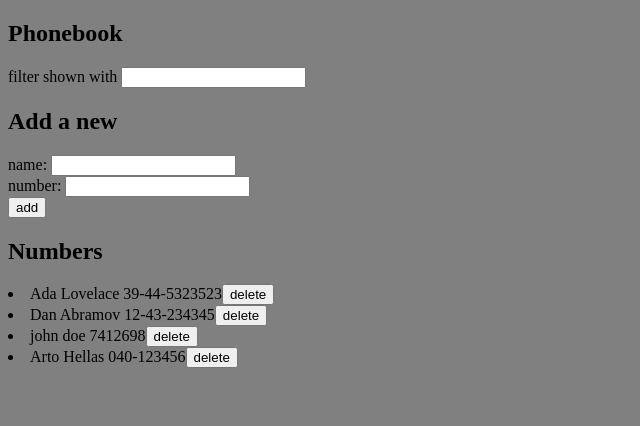
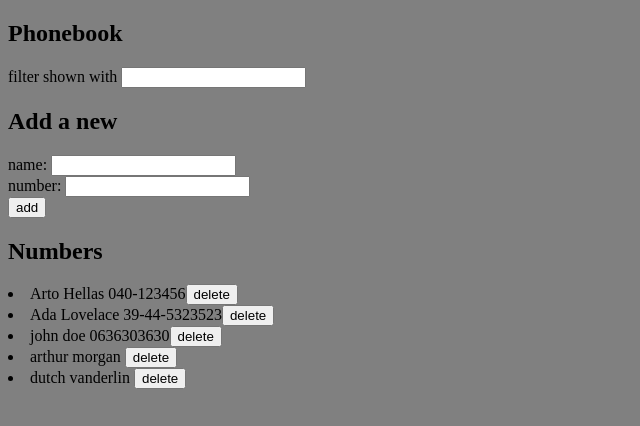
Before and after one commit to mateogrange/FullstackOpen-cours, a React (Vite) app in the folder part2/courseinfo/: page / in a window 1280 px wide. Shown: the top 426 px of the page, without its empty margins (0-640 px from the left). Built offline with nearby package versions, Linux system fonts and the light colour scheme; data requests are answered from the project's data file.

Commit message:
fix db delete

```diff
--- a/part2/courseinfo/db.json
+++ b/part2/courseinfo/db.json
@@ -1,24 +1,29 @@
 {
   "persons": [
     {
-      "id": 1,
+      "id": "1",
+      "name": "Arto Hellas",
+      "number": "040-123456"
+    },
+    {
+      "id": "2",
       "name": "Ada Lovelace",
       "number": "39-44-5323523"
     },
     {
-      "id": 2,
-      "name": "Dan Abramov",
-      "number": "12-43-234345"
-    },
-    {
-      "id": 3,
+      "id": "3",
       "name": "john doe",
-      "number": "7412698"
+      "number": "0636303630"
     },
     {
       "id": 4,
-      "name": "Arto Hellas ",
-      "number": "040-123456"
+      "name": "arthur morgan",
+      "number": ""
+    },
+    {
+      "id": 5,
+      "name": "dutch vanderlin",
+      "number": ""
     }
   ]
 }
--- a/part2/courseinfo/src/components/Persons.tsx
+++ b/part2/courseinfo/src/components/Persons.tsx
@@ -16,6 +16,7 @@ interface PersonsProps {
 const Persons: React.FC<PersonsProps> = ({persons, filter, setPersons}) => {
 
   const handleClick = (id: number) => {
+    if (window.confirm("Do you really want to leave?")) {
       personsService
         .deleteName(id)
         .then(() => {
@@ -25,6 +26,7 @@ const Persons: React.FC<PersonsProps> = ({persons, filter, setPersons}) => {
         .catch(error => {
           console.error("Erreur lors de la suppression", error);
         });
+    }
   };
 
   return (
```
Lines whose indentation alone changed are shown as unchanged.
